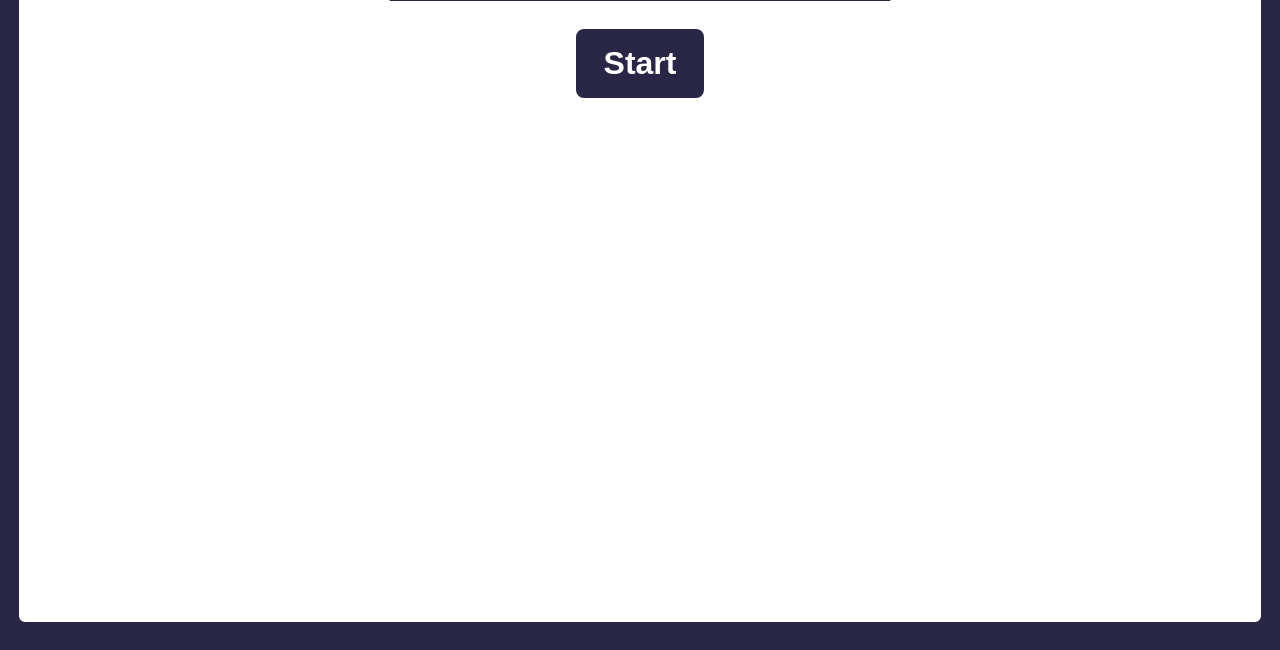
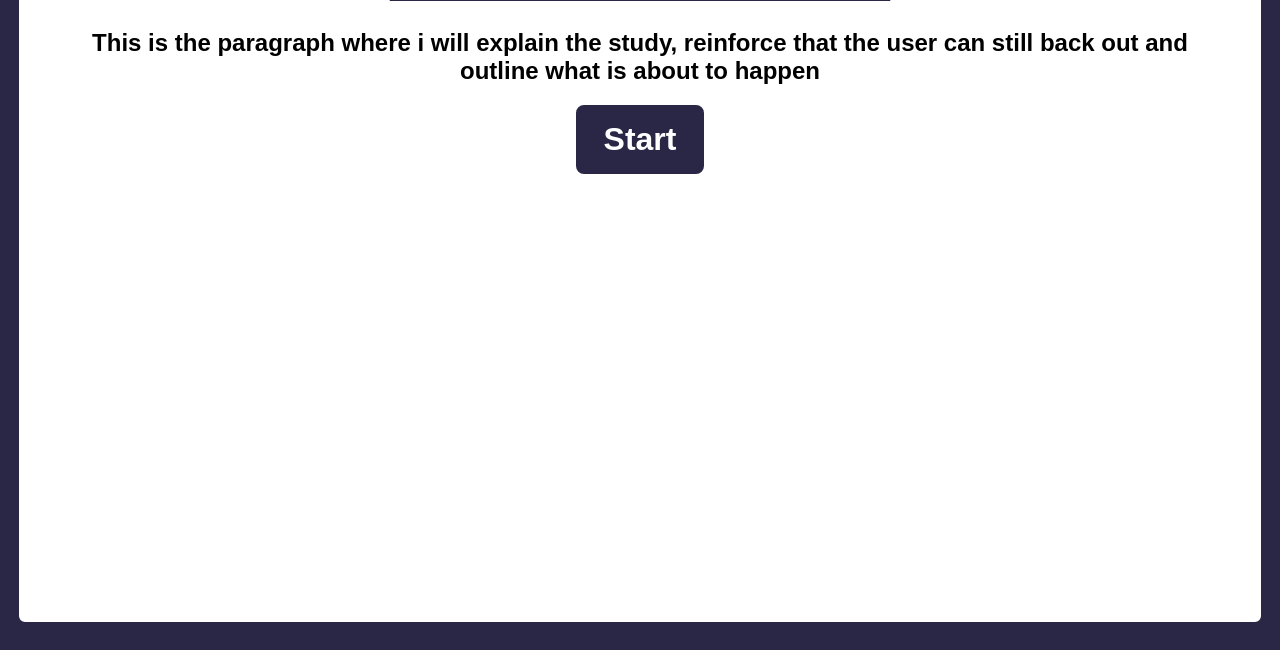
Before and after one commit to Jessiiiica/Emotional-Attachment-to-AI-Dissertation, a plain HTML site: page index.html in a window 1280 px wide. Shown: the part 150-800 px from the top of the page. Drawn offline with Linux system fonts and the light colour scheme.

Commit message:
Added in second page and button functionality to get there

```diff
--- a/index.html
+++ b/index.html
@@ -1,13 +1,15 @@
 <html>
 <head>
     <link rel="stylesheet" href="style.css">
+    <link rel="script" href="script.js">
 </head>
 </html>
 
 <body>
     <div class="container">
         <h1 class="title">Welcome to the Study</h1>
-        <button class="btn" id="startButton">
+        <h2>This is the paragraph where i will explain the study, reinforce that the user can still back out and outline what is about to happen</h2>
+        <button onclick="location.href='chatbotA.html'" class="btn" id="startButton">
             Start
         </button>
     </div>
```
Also changed, not shown: chatbotA.html (added, +11 -0 lines).
